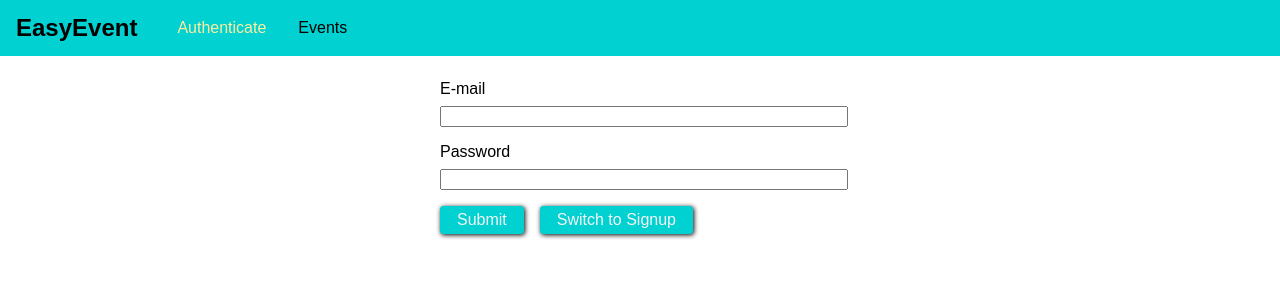
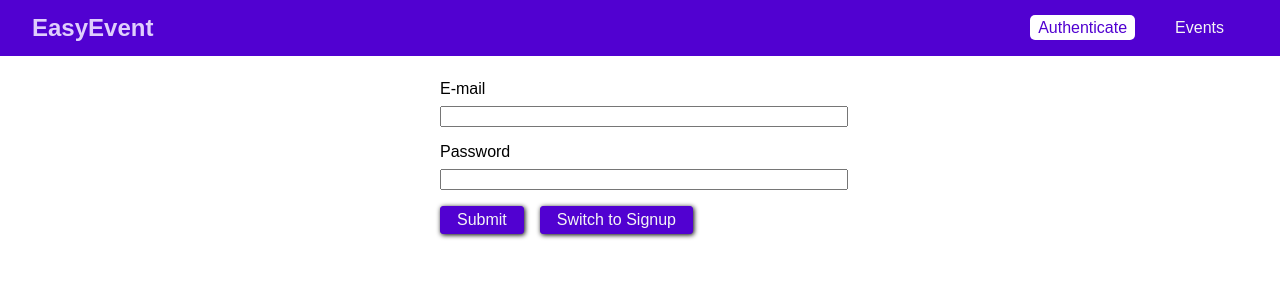
Before and after one commit to kelvin9314/graphql-react-event-booking, a React (Create React App) app in the folder frontend/: page /auth in a window 1280 px wide. Shown: the top 300 px of the page. Built offline with nearby package versions, Linux system fonts and the light colour scheme.

Commit message:
[front-end][styles] update css styles

```diff
--- a/frontend/src/styles/Auth.css
+++ b/frontend/src/styles/Auth.css
@@ -19,18 +19,19 @@
 }
 
 .form-actions button {
-  background-color: #01d1d1;
+  background-color: #5101d1;
   font: inherit;
-  border: 1px solid #01d1d1;
+  border: 1px solid #5101d1;
   border-radius: 3px;
   padding: 0.25rem 1rem;
   margin-right: 1rem;
   box-shadow: 1px 1px 5px  black;
-  color: whitesmoke
+  color: whitesmoke;
+  cursor: pointer;
 }
 
 .form-actions button:hover,
 .form-actions button:active {
-  background-color: #01a7a7;
-  border-color: #01a7a7
+  background-color: #6219d6;
+  border-color: #6219d6
 }
--- a/frontend/src/styles/MainNavigation.css
+++ b/frontend/src/styles/MainNavigation.css
@@ -4,15 +4,18 @@
   top: 0;
   width: 100%;
   height: 3.5rem;
-background-color: #01d1d1;
-  padding: 0 1rem;
+background-color: #5101d1;
+  padding: 0 2rem;
   display: flex;
   align-items: center;
+  justify-content: space-between;
+  box-sizing: border-box;
 }
 
 .main-navigation__logo h1 {
   margin: 0;
   font-size: 1.5rem;
+  color: #dfcefc;
 
 }
 
@@ -33,11 +36,14 @@
 
 .main-navigation__items a {
   text-decoration: none;
-  color: #000
+  color: whitesmoke;
+  padding: 0.25rem 0.5rem;
 }
 
 .main-navigation__items a:hover,
 .main-navigation__items a:active,
 .main-navigation__items a.active{
-  color: #fdefa0
+  background: #ffffff;
+  color: #5101d1;
+  border-radius: 5px;
 }
```
